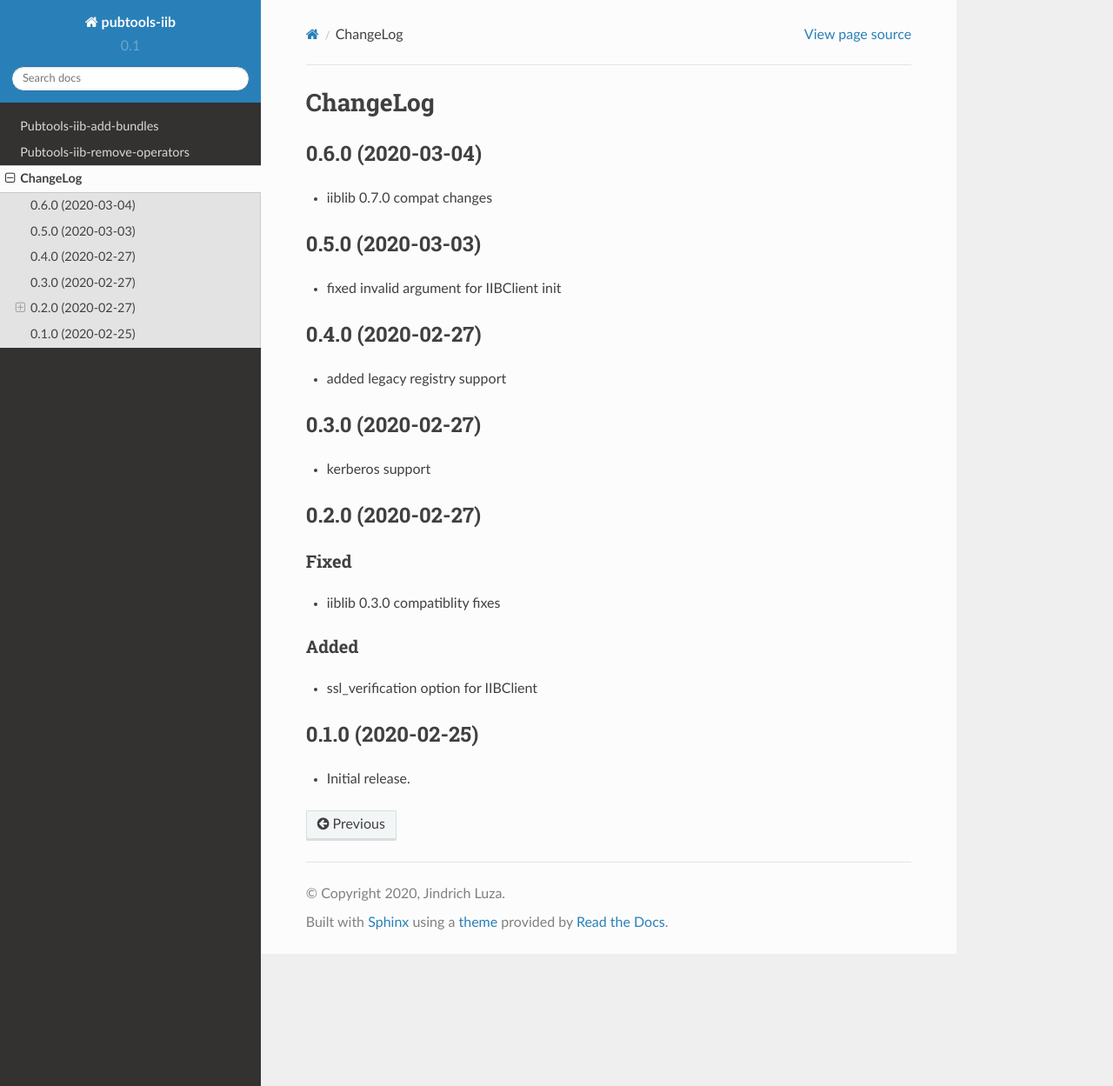
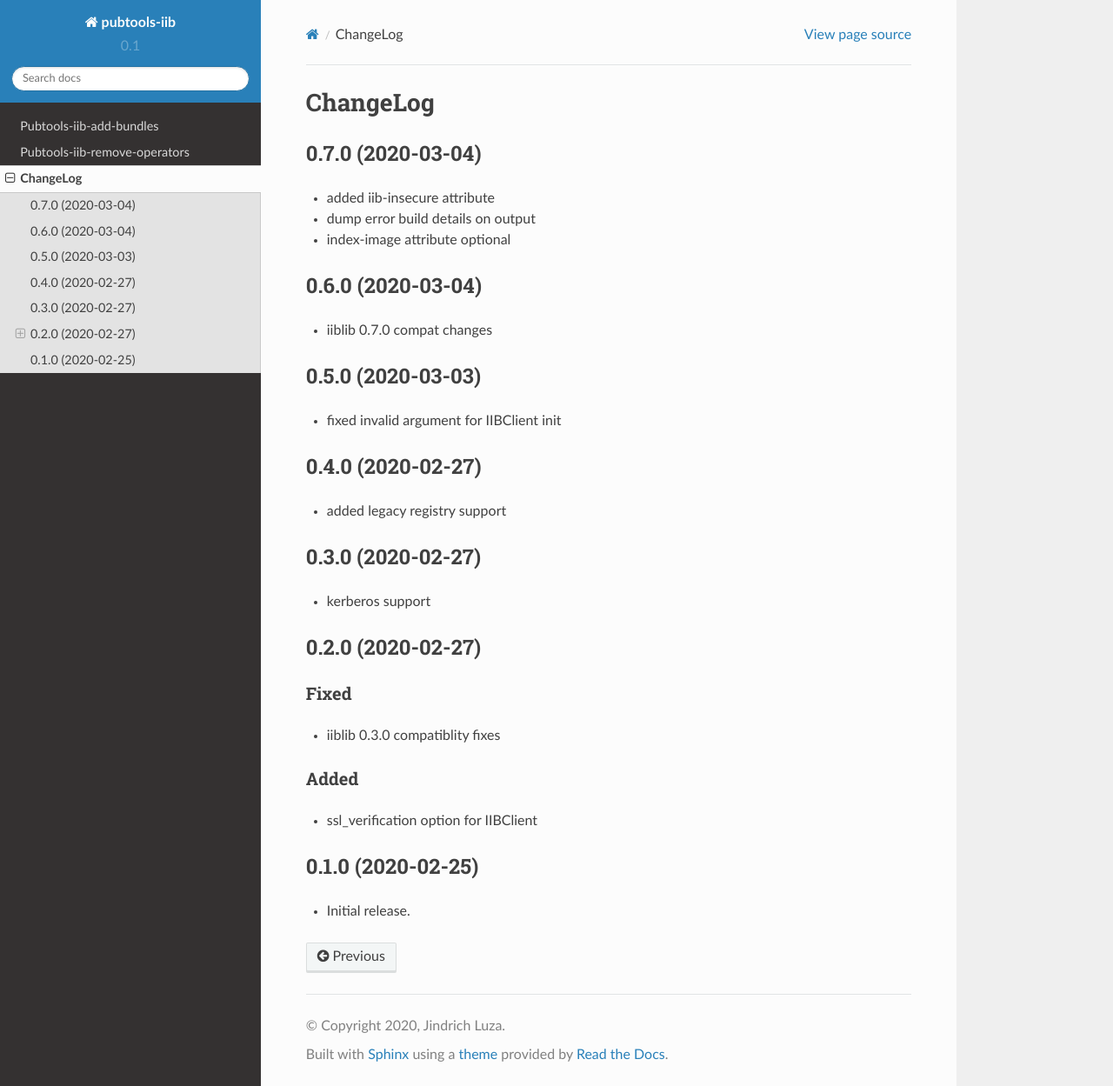
Before and after one commit to release-engineering/pubtools-iib, a Sphinx documentation site: the page built from docs/source/CHANGELOG.rst, in a window 1280 px wide and 1249 px high. Shown: the whole window at 87% size. Built offline with Sphinx 7.4.7 and the Read the Docs theme 2.0.0, drawn with Linux system fonts in a browser that asks for light colours.

Commit message:
v0.7.0 changelog

```diff
--- a/docs/source/CHANGELOG.rst
+++ b/docs/source/CHANGELOG.rst
@@ -1,5 +1,11 @@
 ChangeLog
 =========
+
+0.7.0 (2020-03-04)
+------------------
+* added iib-insecure attribute
+* dump error build details on output
+* index-image attribute optional
 
 0.6.0 (2020-03-04)
 ------------------
--- a/setup.py
+++ b/setup.py
@@ -67,7 +67,7 @@ if os.environ.get("READTHEDOCS", None):
 
 setup(
     name="pubtools-iib",
-    version="0.6.0",
+    version="0.7.0",
     description="Pubtools-iib",
     long_description=long_description,
     author="Jindrich Luza",
```
